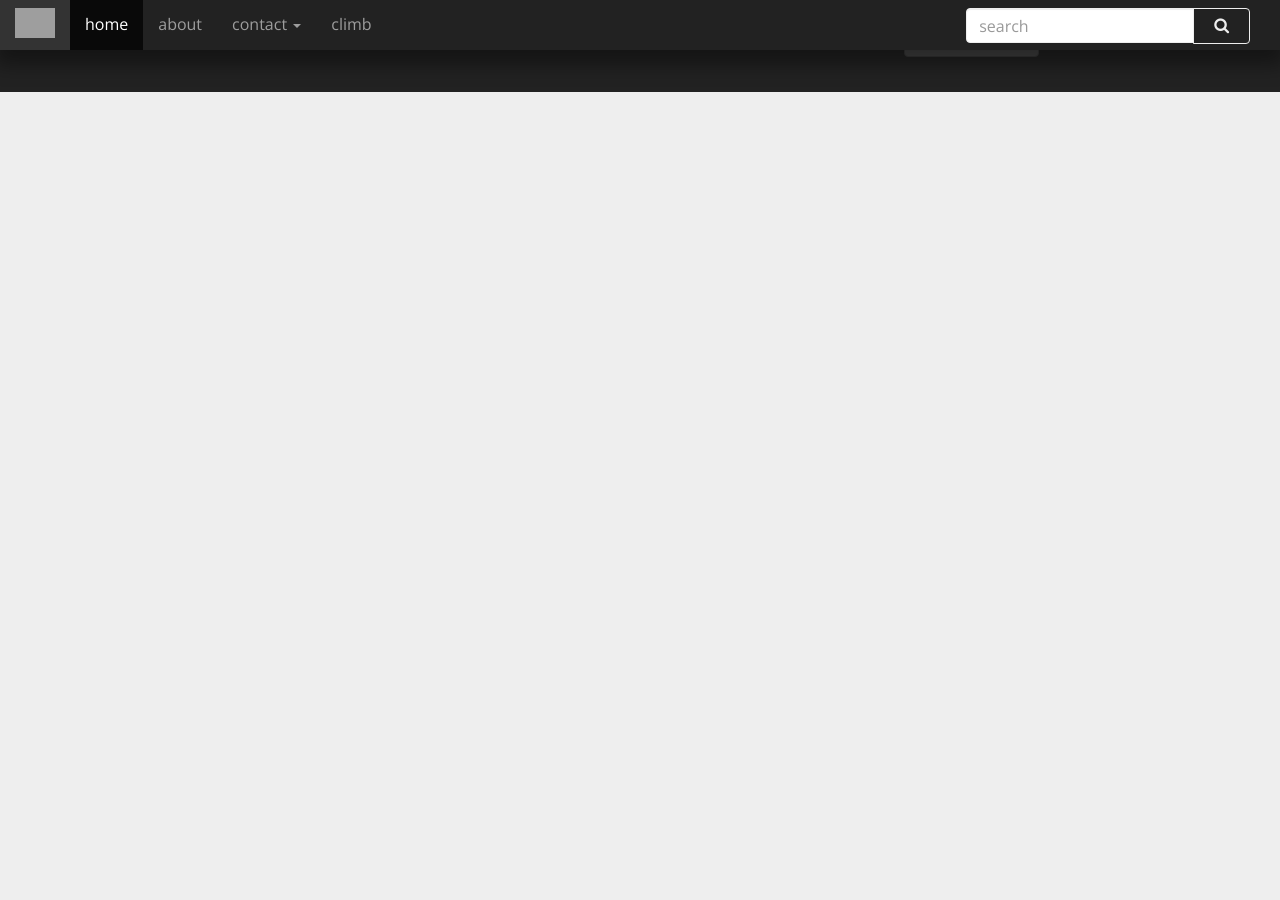
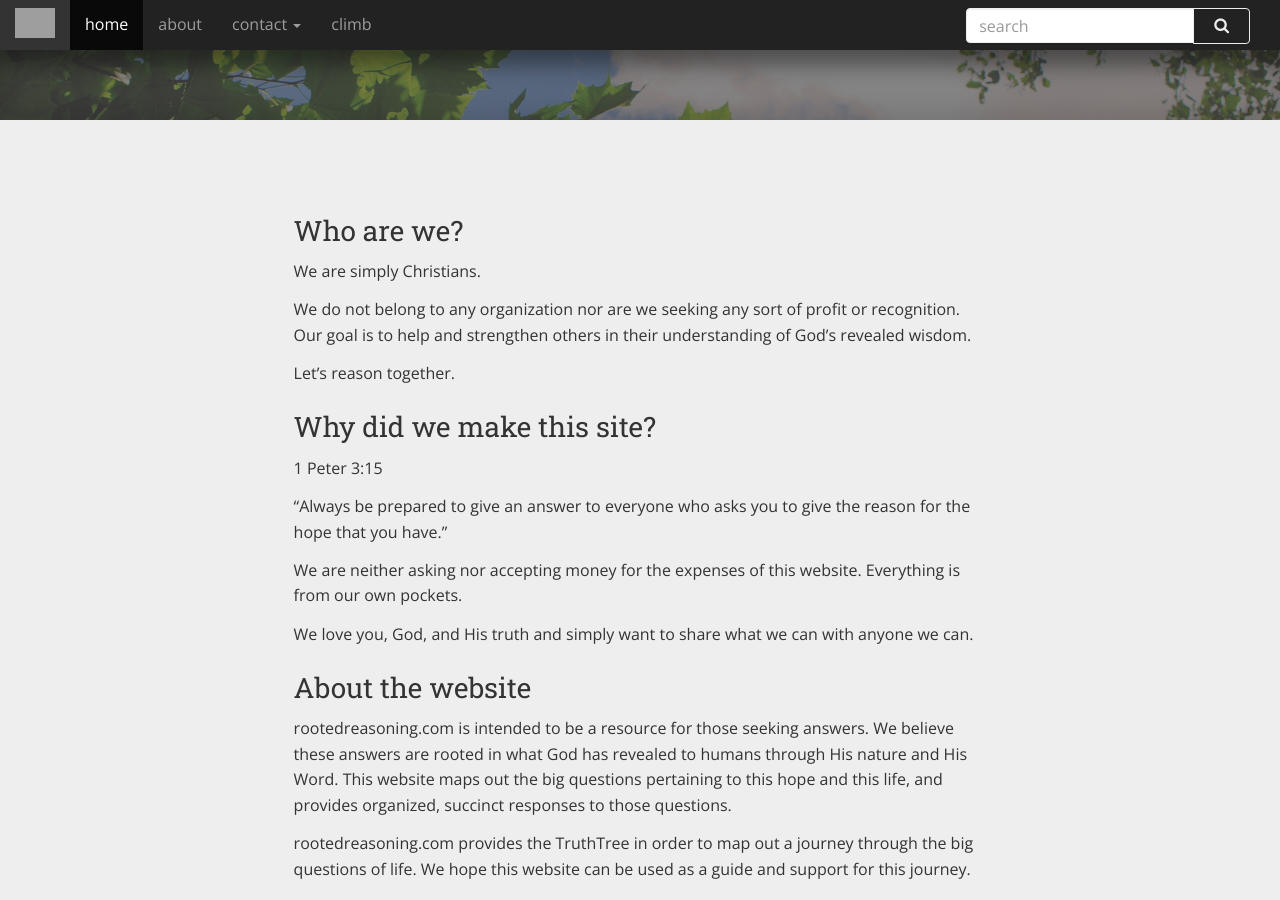
Before and after one commit to byhag/byhag.github.io, a Jekyll site: the page built from about.md, in a window 1280 px wide and 900 px high, scrolled down 196 px. Built offline with Jekyll 4.4.1, drawn with Linux system fonts in a browser that asks for light colours; before the commit the page ends 900 px from its top, so only the background shows below that; some of the changed text lies outside the part shown; grey boxes are pictures that could not be loaded.

Commit message:
Add more pages/articles

```diff
--- a/about.md
+++ b/about.md
@@ -1,13 +1,43 @@
 ---
-layout: page
+layout: article
 title: About
+subtitle: "A little more about us..."
+bgimage: autumn.jpg
 permalink: /about
 ---
 
-This is the base Jekyll theme. You can find out more info about customizing your Jekyll theme, as well as basic Jekyll usage documentation at [jekyllrb.com](http://jekyllrb.com/)
+### Who are we?
 
-You can find the source code for the Jekyll new theme at:
-[minima](https://github.com/jekyll/minima)
+We are simply Christians.
 
-You can find the source code for Jekyll at
-[jekyll](https://github.com/jekyll/jekyll)
+We do not belong to any organization nor are we seeking any sort of profit or recognition. Our goal is to help and strengthen others in their understanding of God's revealed wisdom.
+
+Let's reason together.
+
+### Why did we make this site?
+
+1 Peter 3:15
+
+“Always be prepared to give an answer to everyone who asks you to give the reason for the hope that you have.”
+
+We are neither asking nor accepting money for the expenses of this website. Everything is from our own pockets.
+
+We love you, God, and His truth and simply want to share what we can with anyone we can.
+
+### About the website
+
+rootedreasoning.com is intended to be a resource for those seeking answers. We believe these answers are rooted in what God has revealed to humans through His nature and His Word. This website maps out the big questions pertaining to this hope and this life, and provides organized, succinct responses to those questions.
+
+rootedreasoning.com provides the TruthTree in order to map out a journey through the big questions of life. We hope this website can be used as a guide and support for this journey.
+
+### How to use the site
+
+The TruthTree maps out a journey starting from God's existence and climbs upwards towards topics such as Jesus' resurrection. Following the TruthTree module by module, article by article, branch by branch, can help you understand the logic better and sharpen your knowledge of the truth.
+
+Use it like a map! Follow it from start to finish! However, reading a map never gets you anywhere; it is the journey that you take yourself that will help you find the answers.
+
+Ready to get started? Start here.
+
+### How can I help?
+
+We could use a hand as we climb together! Please give us your critiques and ideas throught the feedback and ask us pages. Also, we're always looking for article contributors! Contact us at rootedreasoning@gmail.com if you are interested.
```
Also changed, not shown: _articles/2-Truth/4-Bible-historical-nt.md (added, +44 -0 lines), ask-us.md (added, +11 -0 lines), climb.md (added, +17 -0 lines), feedback.md (added, +11 -0 lines), study-with-us.md (added, +11 -0 lines).
